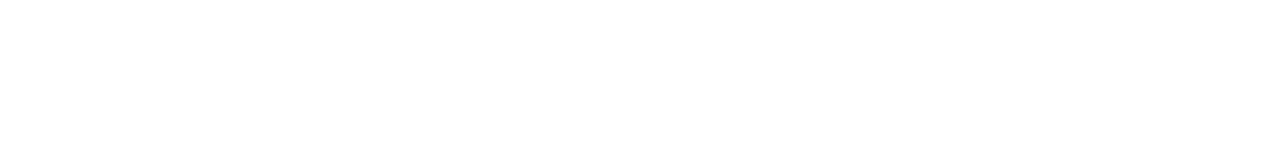
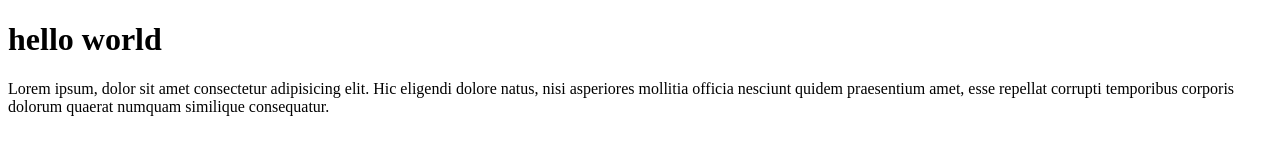
Before and after one commit to rifatrakib018/first-git-repo, a plain HTML site: page index.html in a window 1280 px wide. Drawn offline with Linux system fonts and the light colour scheme.

Commit message:
second commit

```diff
--- a/index.html
+++ b/index.html
@@ -6,6 +6,7 @@
     <title>First Git Repo</title>
 </head>
 <body>
-
+    <h1>hello world</h1>
+    <p>Lorem ipsum, dolor sit amet consectetur adipisicing elit. Hic eligendi dolore natus, nisi asperiores mollitia officia nesciunt quidem praesentium amet, esse repellat corrupti temporibus corporis dolorum quaerat numquam similique consequatur.</p>
 </body>
 </html>
```
